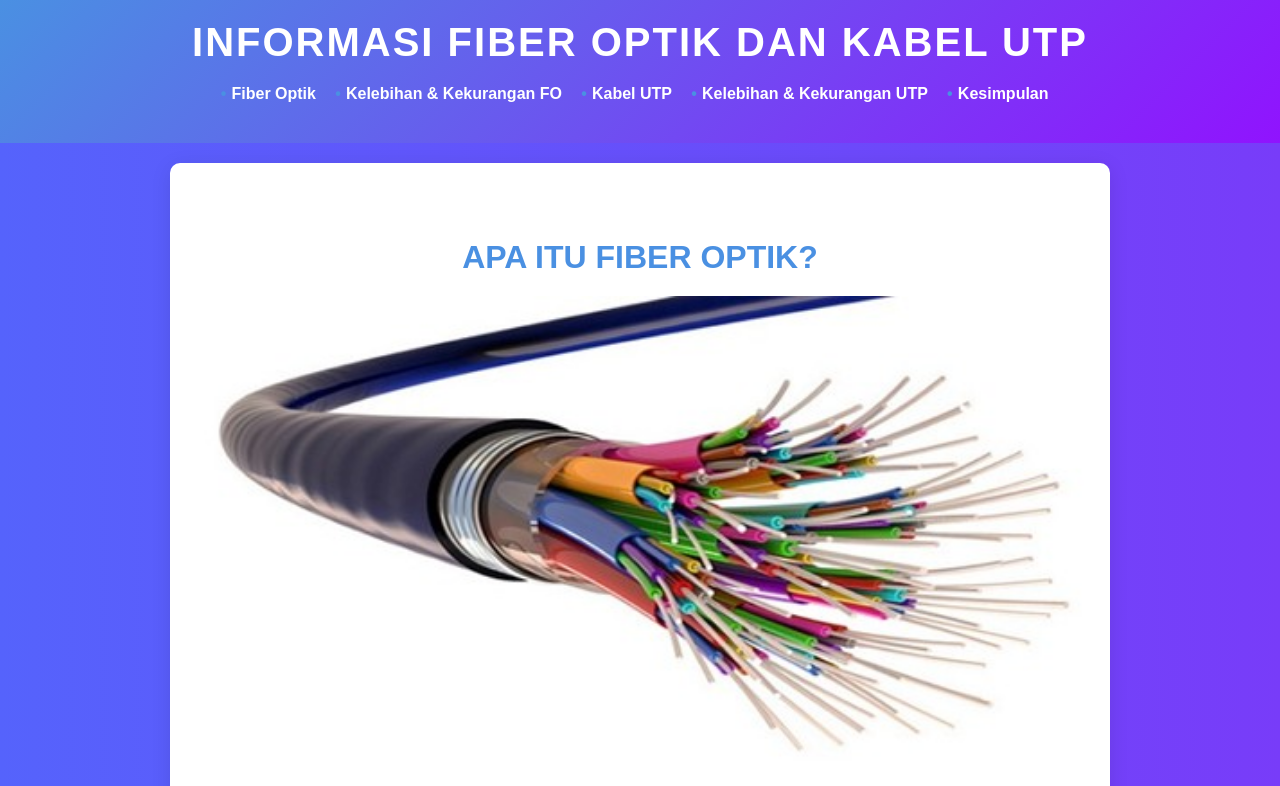
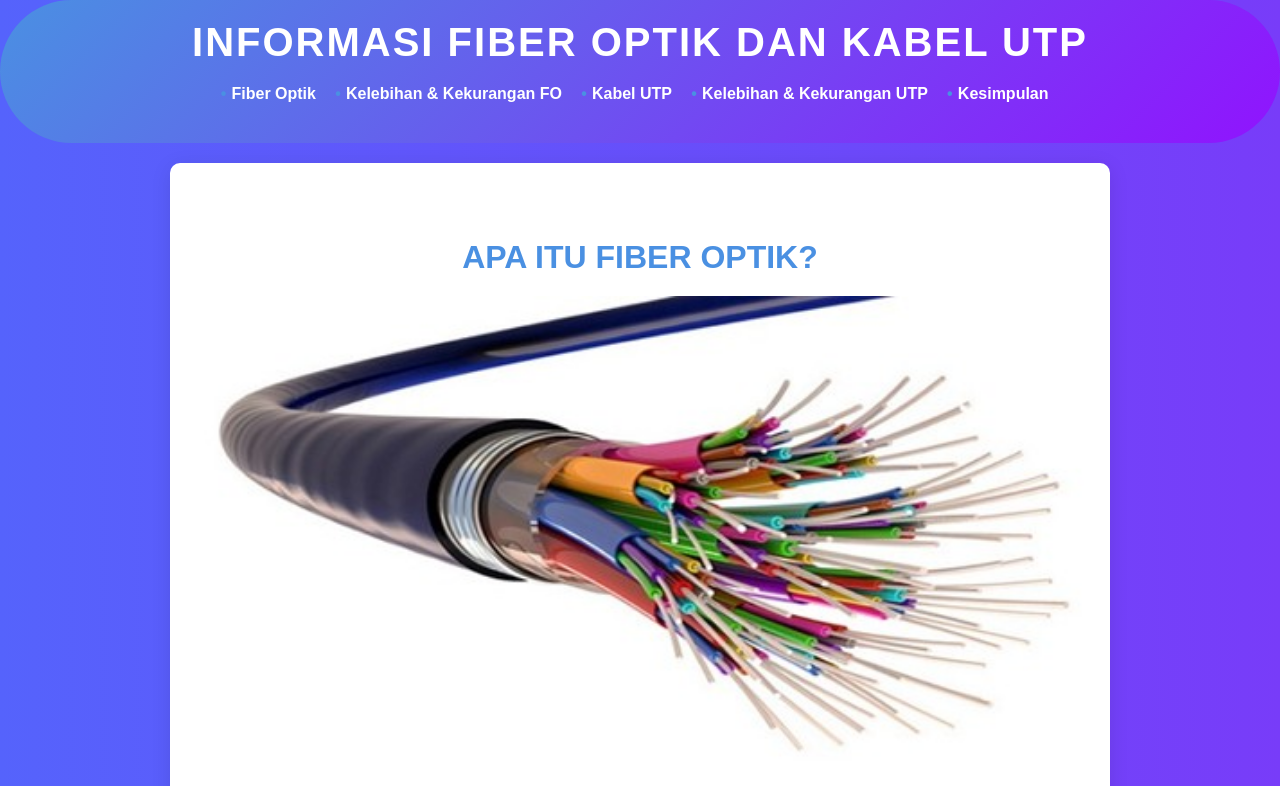
Before and after one commit to dhiksn/dhiksn.github.io, a plain HTML site: page main.html in a window 1280 px wide. Shown: the top 786 px of the page. Drawn offline with Linux system fonts and the light colour scheme.

Commit message:
Update main.html

```diff
--- a/main.html
+++ b/main.html
@@ -41,7 +41,7 @@
     <link rel="stylesheet" href="www.css">
 </head>
 <body>
-    <header>
+    <header style="border-radius: 999px; background-color: blue;">
         <h1>Informasi Fiber Optik dan Kabel UTP</h1>
         <nav>
             <ul>
```
